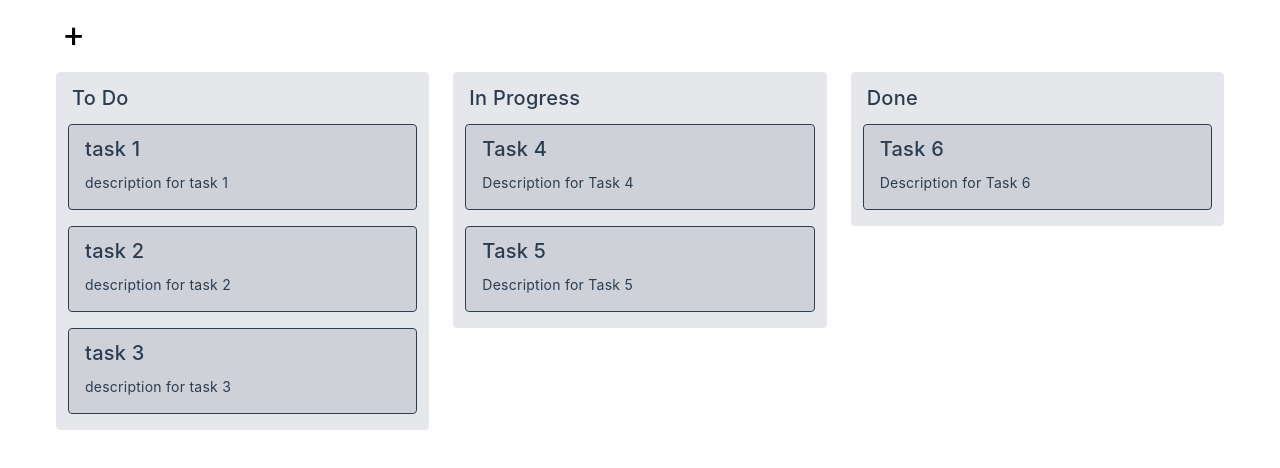
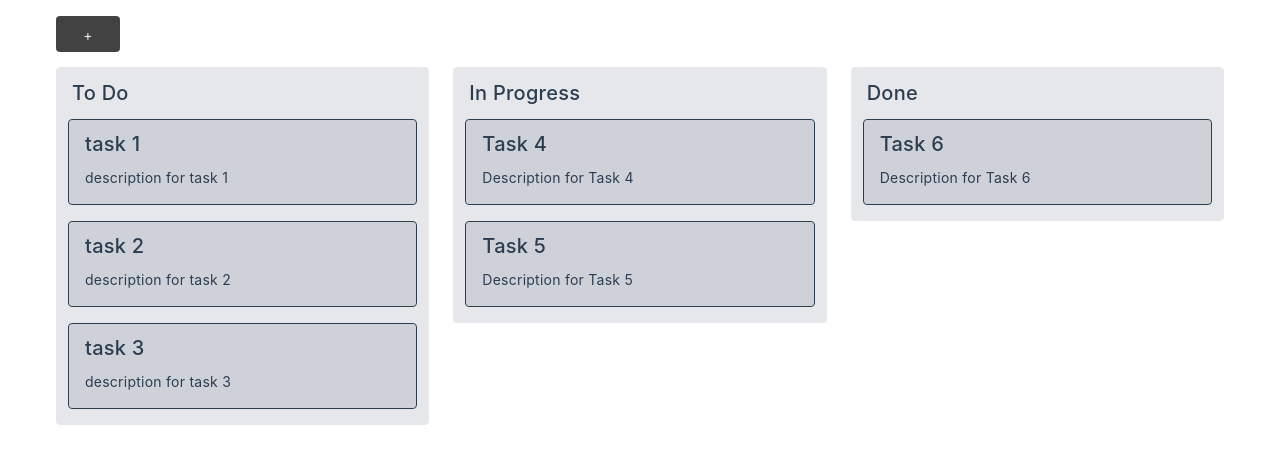
Before and after one commit to othman-1998/kanban, a Vue app: page / in a window 1280 px wide. Shown: the top 468 px of the page. Built offline with nearby package versions, Linux system fonts and the light colour scheme.

Commit message:
making board component DRY

```diff
--- a/src/components/Board.vue
+++ b/src/components/Board.vue
@@ -1,27 +1,35 @@
 <script lang="ts" setup>
 
   // import hooks m.m. fra vue
-  import { defineComponent, ref, computed } from 'vue';
+  import { ref, computed } from 'vue';
 
   // importer card component så vi kan bruge den her
   import Card from './Card.vue';  // Import card component
 
-  // vores objekter
   // ref tracker ændringer og sikrer rerendering af komponent i tilfælde af ændring af værdierne
-  const tasks = ref({
-    todo: [
-      { title: 'task 1', desc: 'description for task 1' },
-      { title: 'task 2', desc: 'description for task 2' },
-      { title: 'task 3', desc: 'description for task 3' },
-    ],
-    inProgress: [
-      { title: 'Task 4', desc: 'Description for Task 4' },
-      { title: 'Task 5', desc: 'Description for Task 5' },
-    ],
-    done: [
-      { title: 'Task 6', desc: 'Description for Task 6' },
-    ],
-  });
+  const tasks = ref([
+    {
+      title: "To Do",
+      tasks: [
+        { title: "task 1", desc: "description for task 1" },
+        { title: "task 2", desc: "description for task 2" },
+        { title: "task 3", desc: "description for task 3" }
+      ]
+    },
+    {
+      title: "In Progress",
+      tasks: [
+        { title: "Task 4", desc: "Description for Task 4" },
+        { title: "Task 5", desc: "Description for Task 5" }
+      ]
+    },
+    {
+      title: "Done",
+      tasks: [
+        { title: "Task 6", desc: "Description for Task 6" }
+      ]
+    }
+  ]);
 
   // computed sikrer automatisk opdateringer og cacher simpelthen værdien
   const todoTasks = computed(() => tasks.value.todo);
@@ -33,45 +41,54 @@
 <template>
   <v-container>
 
-    <p class="bg-white rounded text-center mb-4 text-h4 cursor-pointer d-sm-inline-block pr-2 pl-2">
-      +
-    </p>
+    <v-dialog max-width="500">
+
+      <template v-slot:activator="{ props: activatorProps }">
+        <v-btn
+          v-bind="activatorProps"
+          color="surface-variant"
+          text="+"
+          variant="flat"
+          style="margin-bottom: 15px"
+        />
+      </template>
+
+      <template v-slot:default="{ isActive }">
+        <v-card title="Create a new to do">
+          <v-card-text>
+          <v-text-field label="Enter headline" variant="outlined" />
+          <v-text-field label="Enter description" variant="outlined" />
+          </v-card-text>
+
+          <v-card-actions>
+            <v-spacer></v-spacer>
+
+            <v-btn
+              text="Close"
+              @click="isActive.value = false"
+            ></v-btn>
+          </v-card-actions>
+        </v-card>
+      </template>
+
+    </v-dialog>
 
     <v-row>
-
-      <!-- To Do -->
-      <v-col>
-      <!-- sender de forventede props ned til card component -->
+      <v-col
+        v-for="(task, index) in tasks"
+        :key="index"
+      >
         <Card
-          title="To Do"
-          :tasks="todoTasks"
+          :title="task.title"
+          :tasks="task.tasks"
           :group="'tasks'"
         />
       </v-col>
+    </v-row>
 
-      <!-- In Progress -->
-      <v-col>
-        <Card
-          title="In Progress"
-          :tasks="inProgressTasks"
-          :group="'tasks'"
-        />
-      </v-col>
-
-      <!-- Done -->
-      <v-col>
-        <Card
-          title="Done"
-          :tasks="doneTasks"
-          :group="'tasks'"
-        />
-      </v-col>
-
-    </v-row>
+    <!-- Overlay -->
+    <v-overlay :value="isDialogActive" color="rgba(0, 0, 0, 0.9)">
+    </v-overlay>
 
   </v-container>
 </template>
-
-<style>
-
-</style>
```
